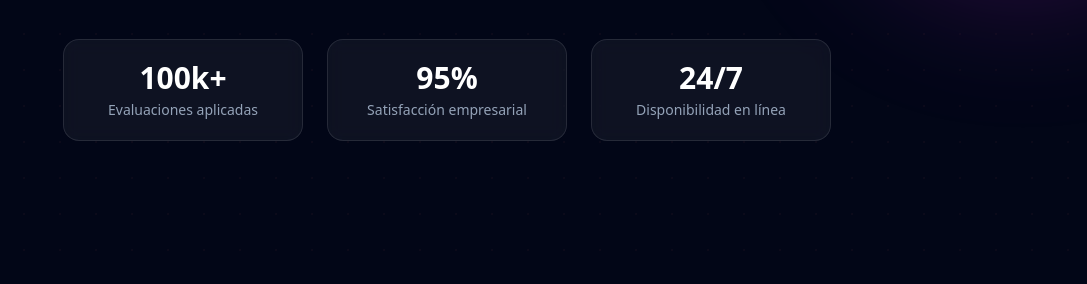
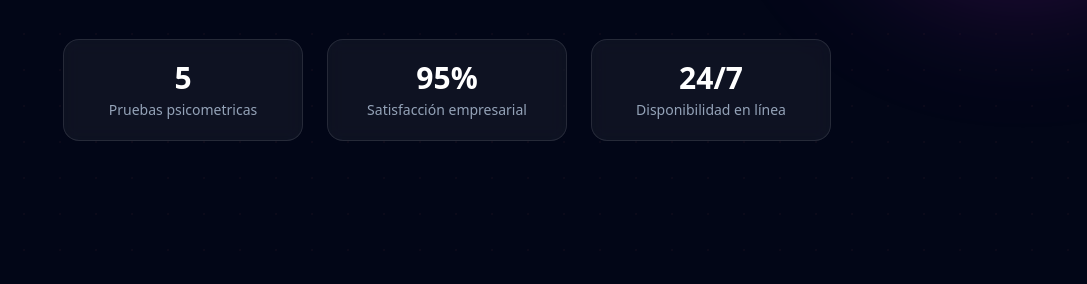
Before and after one commit to stepharriaza/ReclutaMente, a Django app: page / in a window 1280 px wide. Shown: the part 608-892 px from the top of the page, without its empty margins (193-1280 px from the left). Run offline with Django 5.2, Linux system fonts and the light colour scheme; parts of the project's set-up code (start-up, migrations or seed data) failed here and were passed over; some libraries are stand-ins or nearby versions.

Commit message:
Actualizacion

```diff
--- a/templates/home.html
+++ b/templates/home.html
@@ -50,8 +50,8 @@
 
                 <dl class="mx-auto mt-16 grid max-w-3xl grid-cols-1 gap-6 sm:grid-cols-3">
                     <div class="rounded-2xl border border-white/10 bg-white/5 p-5 backdrop-blur">
-                        <dd class="text-3xl font-bold text-white">100k+</dd>
-                        <dt class="mt-1 text-sm text-slate-400">Evaluaciones aplicadas</dt>
+                        <dd class="text-3xl font-bold text-white">5</dd>
+                        <dt class="mt-1 text-sm text-slate-400">Pruebas psicometricas</dt>
                     </div>
                     <div class="rounded-2xl border border-white/10 bg-white/5 p-5 backdrop-blur">
                         <dd class="text-3xl font-bold text-white">95%</dd>
```
